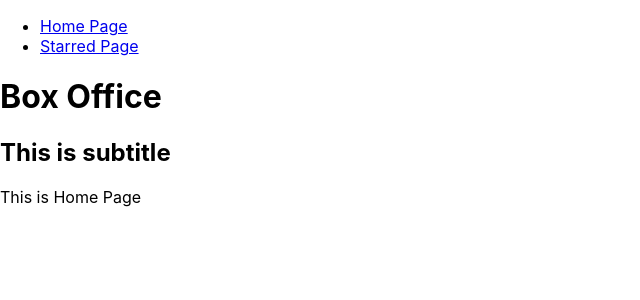
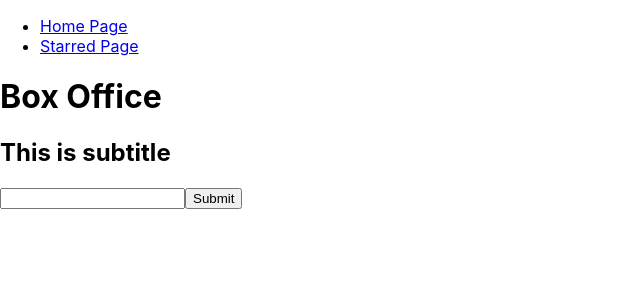
Before and after one commit to saveenkambojpc/box-office, a React (Create React App) app: page / in a window 1280 px wide. Shown: the top 300 px of the page, without its empty margins (0-640 px from the left). Built offline with nearby package versions, Linux system fonts and the light colour scheme.

Commit message:
Creating Search Bar and Working with API Introduction

```diff
--- a/src/App.js
+++ b/src/App.js
@@ -13,6 +13,8 @@ const routes = [
   {path: "/starred",component:<Starred/>},
   {path: null, component:"404 Not Found"}
 ]
+
+
 
 
 function App() {
--- a/src/pages/Home.js
+++ b/src/pages/Home.js
@@ -1,11 +1,36 @@
-import React from "react";
+import React, { useState } from "react";
 
 
-function Home(){
+
+
+function Home() {
+    const [input, setInput] = useState('');
+
+    const onChange = (e) => {
+        setInput(e.target.value);
+    }
+
+    const onSearch = async () => {
+        const response = await fetch(`https://api.tvmaze.com/search/shows?q=${input}`);
+        const data = await response.json();
+        console.log(data);
+    }
+
+    const handleSubmit = e => {
+        onSearch();
+    }
+
+    const handleKeyDown = (e) => {
+        if (e.keyCode === 13) {
+            onSearch();
+        }
+    }
+
+
     return (
         <div>
-            This is Home Page
-
+            <input type="text" value={input} onChange={onChange} onKeyDown={handleKeyDown} />
+            <button onClick={handleSubmit}>Submit</button>
         </div>
     )
 }
```
